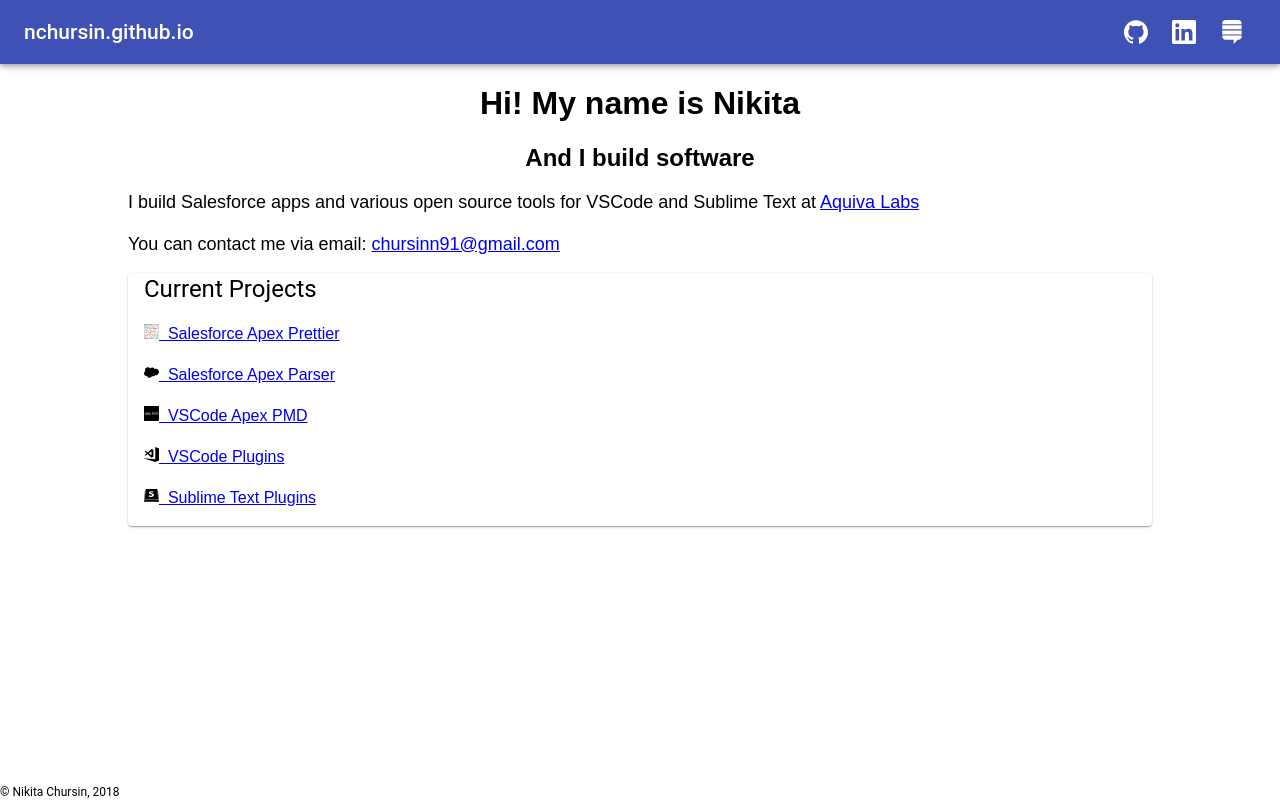
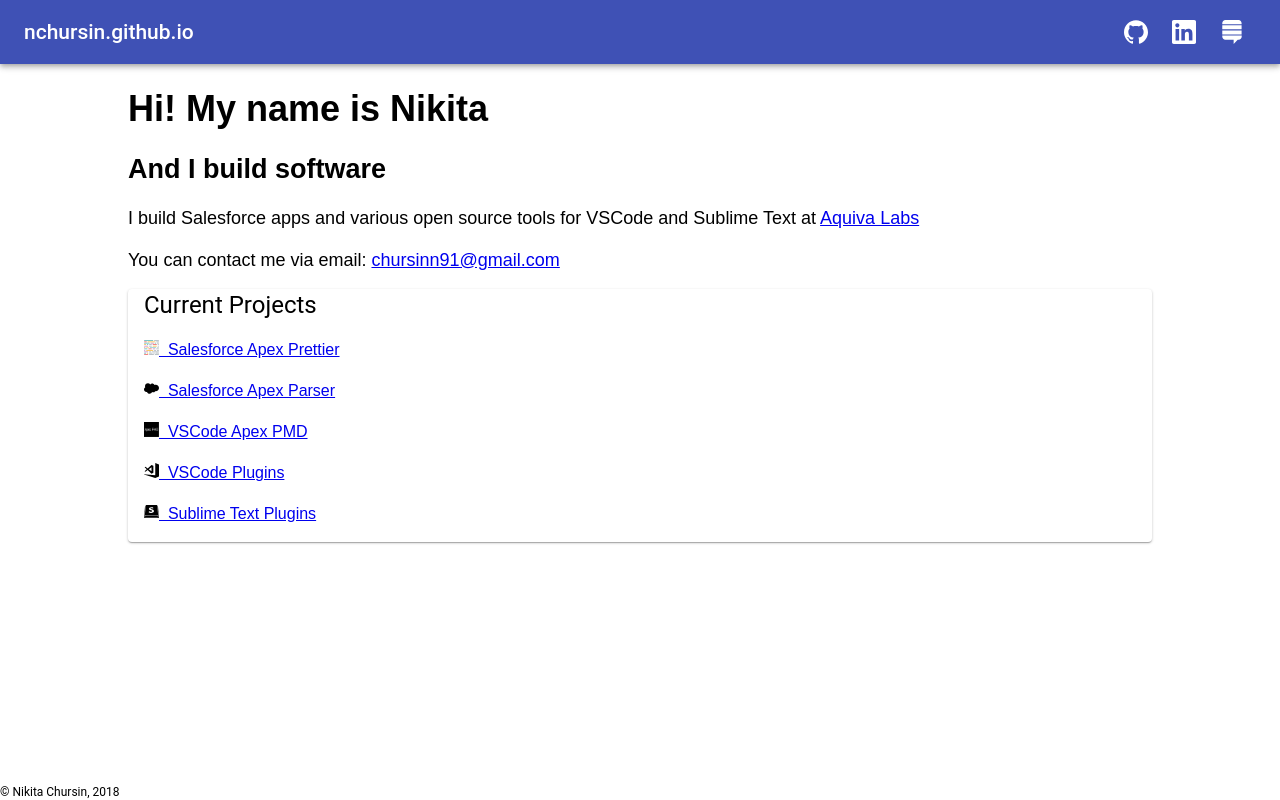
Before and after one commit to nchursin/nchursin.github.io, a React (Create React App) app: page / in a window 1280 px wide. Built offline with nearby package versions, Linux system fonts and the light colour scheme.

Commit message:
fix styles

```diff
--- a/src/components/main/Main.tsx
+++ b/src/components/main/Main.tsx
@@ -8,8 +8,10 @@
   public render() {
     return (
       <div className="Main">
-        <h1>Hi! My name is Nikita</h1>
-        <h2>And I build software</h2>
+        <div className="intro">
+          <h1>Hi! My name is Nikita</h1>
+          <h2>And I build software</h2>
+        </div>
         <p className="intro">
           I build Salesforce apps and various open source tools for VSCode and Sublime Text at <a href="https://www.aquivalabs.com/">Aquiva Labs</a>
           <br/>
```
